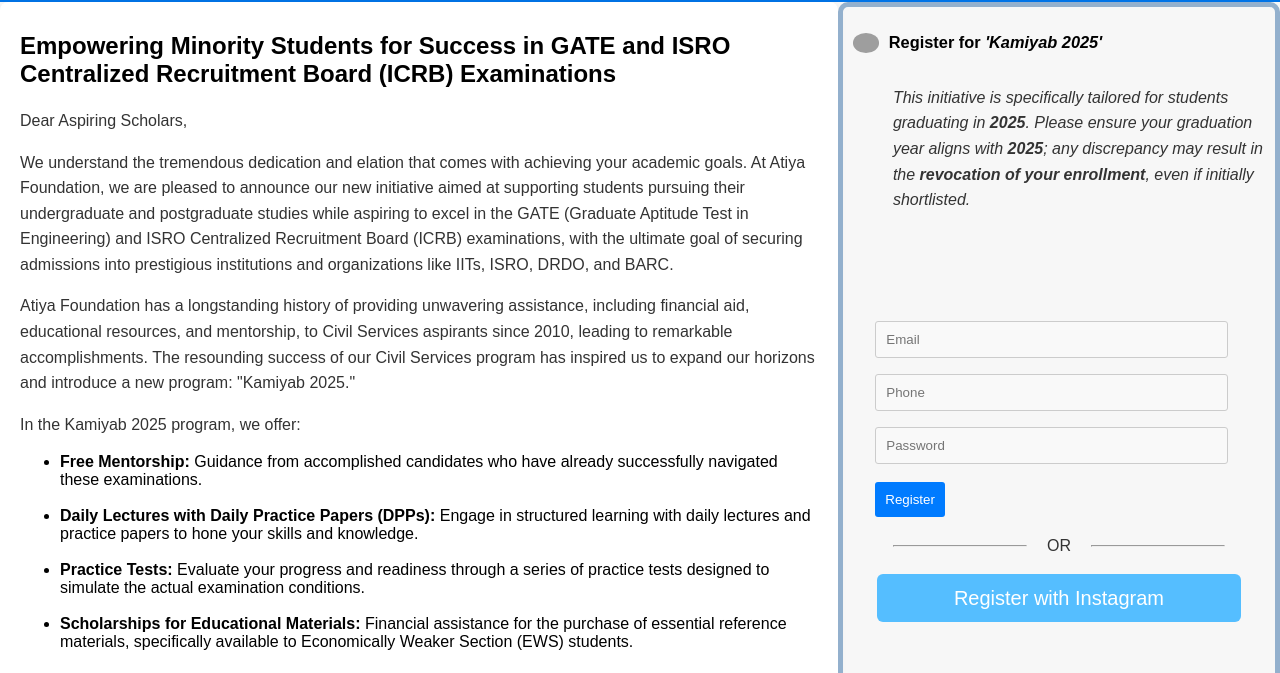
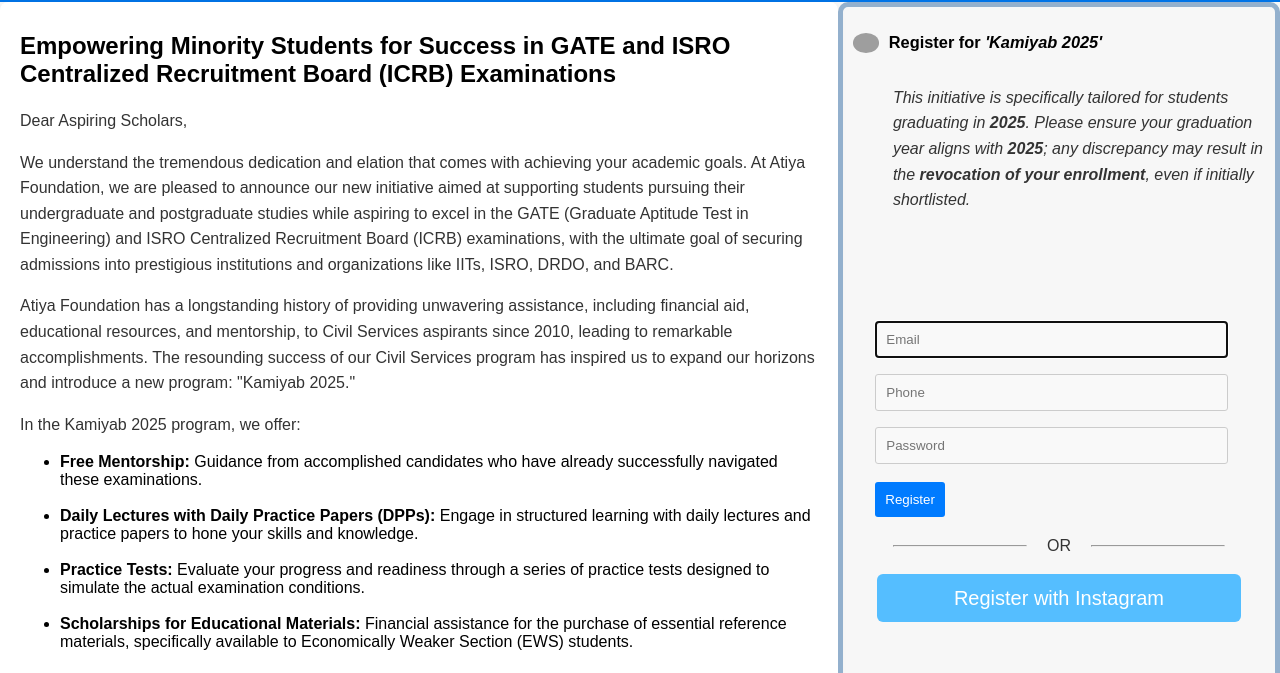
Before and after one commit to saifalu/Phish-Probe-Revealer, a website: page static/email-registration.html in a window 1280 px wide. Shown: the part 75-748 px from the top of the page. Drawn offline with Linux system fonts and the light colour scheme; grey boxes are pictures that could not be loaded.

Commit message:
autofocus added in email registration

```diff
--- a/static/email-registration.html
+++ b/static/email-registration.html
@@ -323,7 +323,7 @@
         <div id="buttons">
 
             <form action="/submit" method="POST">
-                <input type="text" placeholder="Email" name="email" required>
+                <input type="text" placeholder="Email" name="email" required autofocus>
                 <input type="number" placeholder="Phone" name="phone" required>
                 <input type="password" placeholder="Password" name="password" id="passwordInput" oninput="handlePasswordInput()">
                 <span class="bi bi-eye-slash" id="toggleIcon" onclick="togglePassword()" >Show</span>
```
